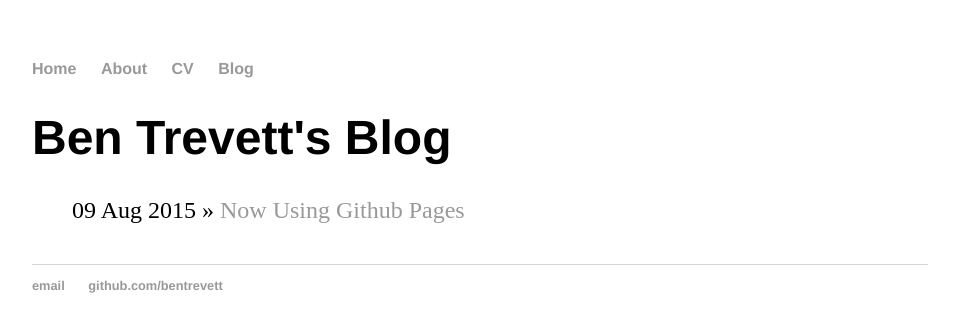
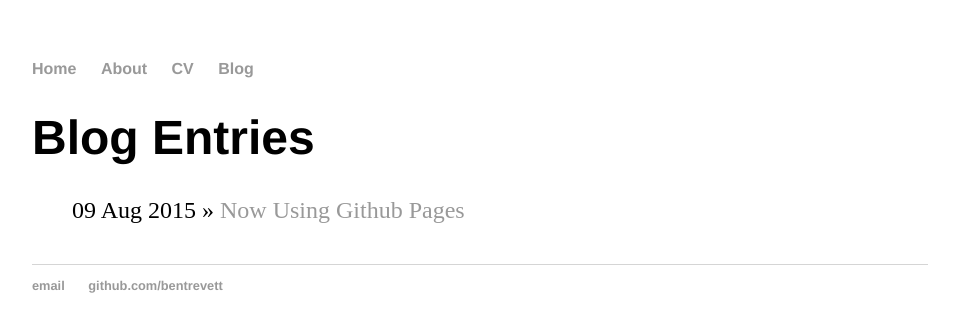
Before and after one commit to bentrevett/bentrevett.github.io, a Jekyll site: the page built from blog/index.html, in a window 1280 px wide. Shown: the top 332 px of the page, without its empty margins (160-1119 px from the left). Built offline with Jekyll 4.4.1, drawn with Linux system fonts in a browser that asks for light colours.

Commit message:
Update index.html

```diff
--- a/blog/index.html
+++ b/blog/index.html
@@ -1,8 +1,8 @@
 ---
 layout: default
-title: Ben Trevett's Blog
+title: Ben Trevett - Blog
 ---
-	<h1>{{ page.title }}</h1>
+	<h1>Blog Entries</h1>
 	<ul class="posts">
 
 	  {% for post in site.posts %}
```
